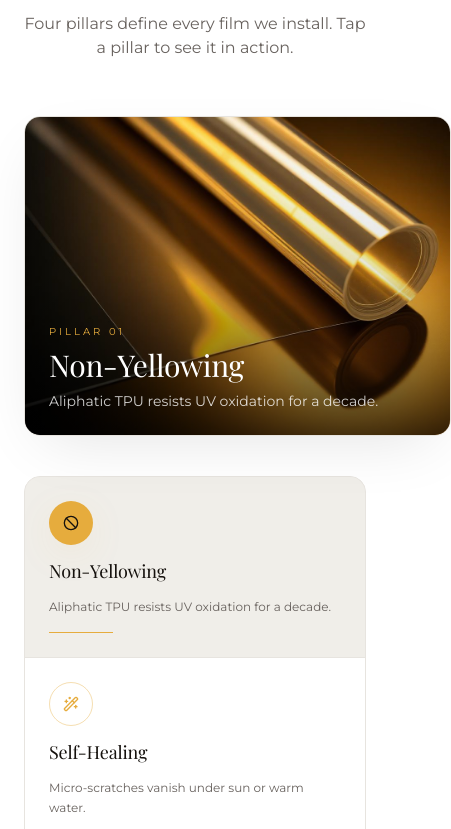
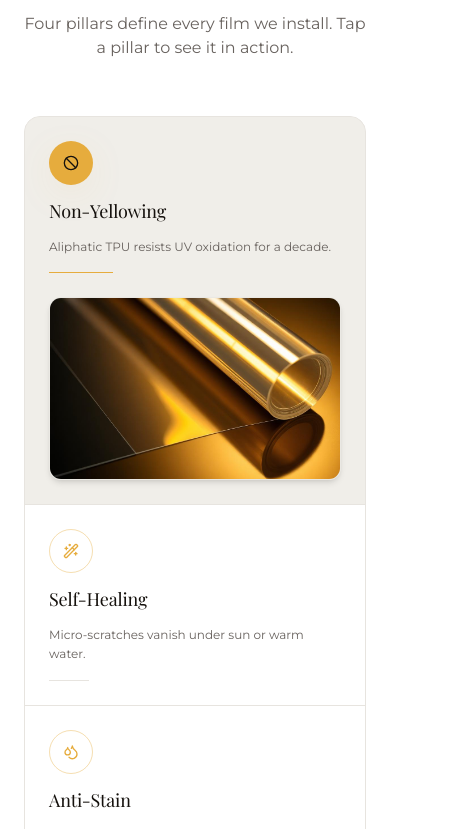
Before and after one commit to Shyamtawar02/paint_shield, a Next.js app: page / in a window 390 px wide. Shown: the part 2295-3124 px from the top of the page, 451 px wide, since content can reach past the window. Built offline with nearby package versions, Linux system fonts and the light colour scheme.

Commit message:
fix: removed sensitive connection logs and updated sidebar

```diff
--- a/app/page.tsx
+++ b/app/page.tsx
@@ -122,55 +122,77 @@ export default function HomePage() {
   </div>
 
   <div className="grid gap-10 lg:grid-cols-[1.1fr_1fr] items-stretch">
-    <div className="relative aspect-[4/3] lg:aspect-auto rounded-2xl overflow-hidden border border-border shadow-luxe bg-secondary/40 min-h-[320px]">
+
+    {/* DESKTOP IMAGE VIEW: Only visible on lg (Desktop) screens */}
+    <div className="hidden lg:block relative rounded-2xl overflow-hidden border border-border shadow-luxe bg-secondary/40 min-h-[450px]">
       {benefits.map((b, i) => (
         <Image
           key={b.title}
           src={b.image}
           alt={b.title}
           fill
-          sizes="(max-width: 1024px) 100vw, 50vw"
+          sizes="50vw"
           className={`object-cover transition-opacity duration-700 ease-out ${
             activePillar === i ? "opacity-100" : "opacity-0"
           }`}
         />
       ))}
-      <div className="absolute inset-0 bg-gradient-to-t from-black/70 via-black/10 to-transparent z-10" />
-      <div className="absolute bottom-0 left-0 right-0 p-6 md:p-8 z-20">
+      <div className="absolute inset-0 bg-gradient-to-t from-black/85 via-black/30 to-transparent z-10" />
+      <div className="absolute bottom-0 left-0 right-0 p-8 z-20">
         <p className="text-[10px] uppercase tracking-[0.3em] text-gold mb-2">Pillar 0{activePillar + 1}</p>
-        <h3 className="font-display text-3xl md:text-4xl text-white">{benefits[activePillar].title}</h3>
+        <h3 className="font-display text-4xl text-white">{benefits[activePillar].title}</h3>
         <p className="mt-2 text-white/80 text-sm max-w-md">{benefits[activePillar].text}</p>
       </div>
     </div>
 
-    <div className="grid gap-px bg-border rounded-2xl overflow-hidden border border-border sm:grid-cols-2">
-      {benefits.map(({ Icon, title, text }, i) => {
+    {/* PILLARS / BUTTONS LIST */}
+    <div className="grid gap-px bg-border rounded-2xl overflow-hidden border border-border sm:grid-cols-2 lg:grid-cols-1">
+      {benefits.map(({ Icon, title, text, image }, i) => {
         const isActive = activePillar === i;
         return (
+          <div
+            key={title}
+            className={`flex flex-col transition-all ${
+              isActive ? "bg-secondary/60" : "bg-card"
+            }`}
+          >
+            {/* Main Accordion/Tab Trigger */}
             <button
-            key={title}
               type="button"
               onClick={() => setActivePillar(i)}
               onMouseEnter={() => setActivePillar(i)}
-            className={`text-left p-6 sm:p-7 flex flex-col items-start gap-3 transition-all ${
-              isActive ? "bg-secondary/60" : "bg-card hover:bg-secondary/40"
-            }`}
+              className="text-left p-6 sm:p-7 flex flex-col items-start gap-3 w-full outline-none"
             >
-            {/* FIXED: Changed text-background to text-foreground to make the icon dark charcoal/black when active */}
               <div className={`h-11 w-11 rounded-full grid place-items-center transition-colors ${
                 isActive ? "bg-gold text-foreground shadow-gold" : "border border-gold/40 text-gold"
               }`}>
                 <Icon className="h-4 w-4" />
               </div>
-            <h3 className="font-display text-lg">
-              {title}
-            </h3>
+              <h3 className="font-display text-lg">{title}</h3>
               <p className="text-xs text-muted-foreground leading-relaxed">{text}</p>
               <span className={`mt-1 h-px transition-all ${isActive ? "bg-gold w-16" : "bg-border w-10"}`} />
             </button>
+
+            {/* MOBILE IMAGE SLOT: Renders right below the text when active on mobile/tablet */}
+            {isActive && (
+              <div className="block lg:hidden px-6 pb-6 w-full animate-in fade-in slide-in-from-top-2 duration-300">
+                <div className="relative aspect-[16/10] w-full rounded-xl overflow-hidden border border-border/60 shadow-md">
+                  <Image
+                    src={image}
+                    alt={title}
+                    fill
+                    sizes="(max-width: 1024px) 100vw"
+                    className="object-cover"
+                    priority
+                  />
+                </div>
+              </div>
+            )}
+          </div>
         );
       })}
     </div>
+
   </div>
 </section>
 
--- a/lib/db.ts
+++ b/lib/db.ts
@@ -6,7 +6,6 @@ if (!process.env.MONGODB_URI) {
 }
 
 const MONGODB_URI = process.env.MONGODB_URI;
-console.log("Mongo",MONGODB_URI)
 
 // Next.js ke baar-baar reload hone par naya connection na bane isliye global cache use karenge
 let cached = (global as any).mongoose;
@@ -25,7 +24,7 @@ export async function dbConnect() {
     console.log("⏳ Connecting to MongoDB Database...");
 
     cached.promise = mongoose.connect(MONGODB_URI).then((mongooseInstance) => {
-      console.log("✅ MongoDB Connected Successfully to:", mongooseInstance.connection.name);
+      // console.log("✅ MongoDB Connected Successfully to:", mongooseInstance.connection.name);
       return mongooseInstance;
     }).catch((err) => {
       console.error("❌ MongoDB Connection Error:", err);
```
Lines whose indentation alone changed are shown as unchanged.
